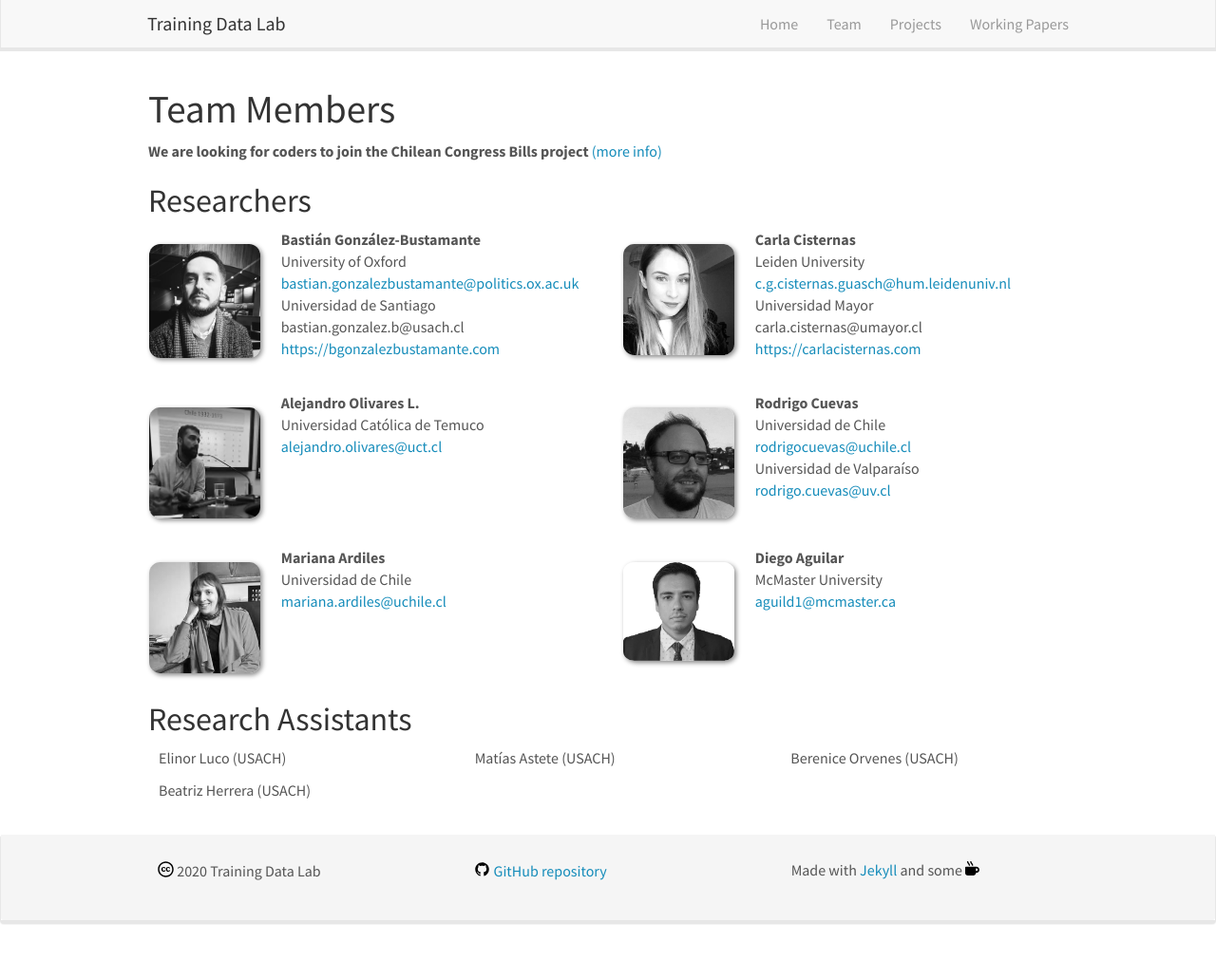
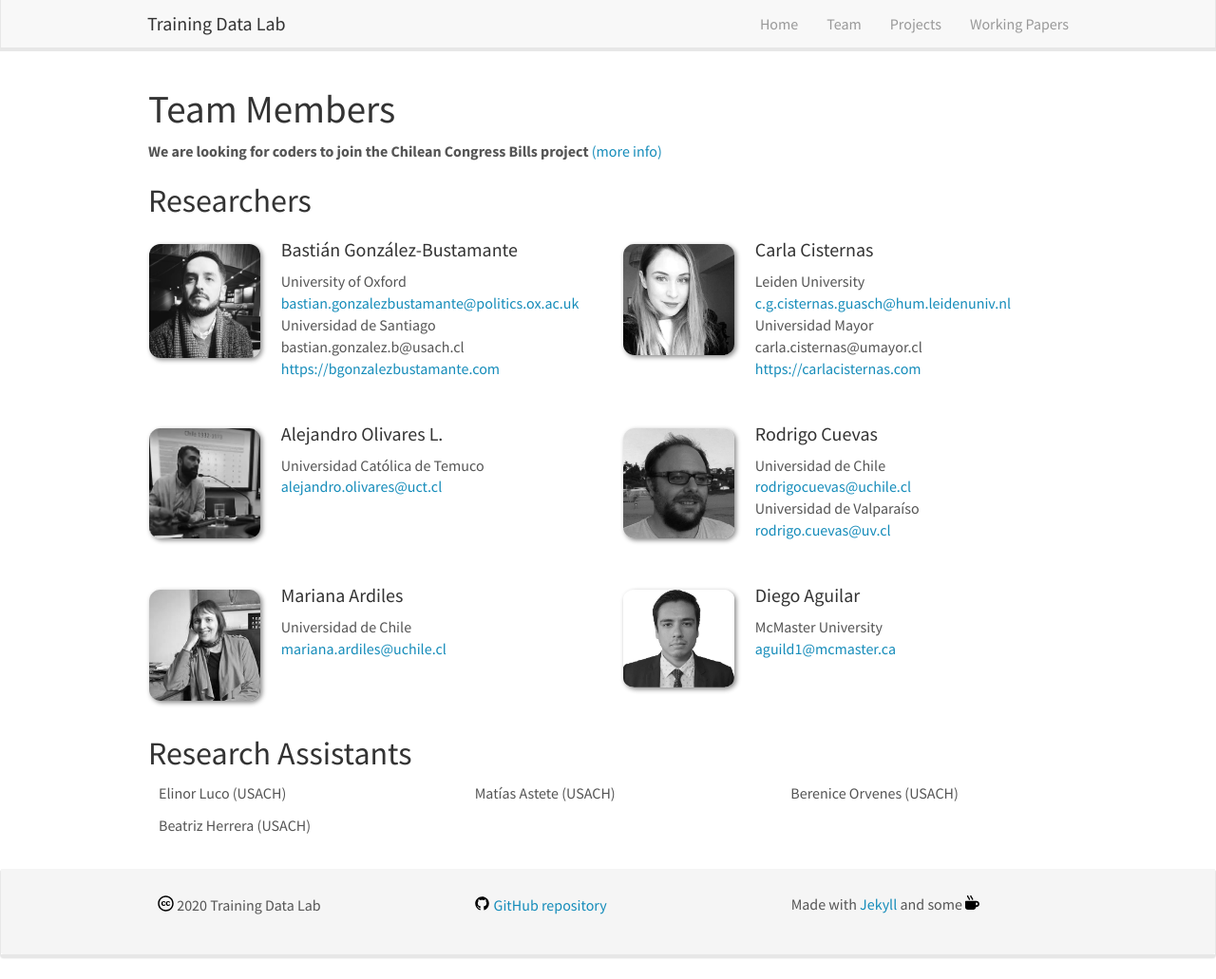
Before and after one commit to training-datalab/old-training-datalab.com, a Jekyll site: the page built from _pages/team.md, in a window 1280 px wide and 1031 px high. Shown: the whole window at 95% size. Built offline with Jekyll 4.4.1, drawn with Linux system fonts in a browser that asks for light colours; nearby versions of some CDN libraries.

Commit message:
Update team.md

```diff
--- a/_pages/team.md
+++ b/_pages/team.md
@@ -22,7 +22,7 @@ permalink: /team/
 
 <div class="col-sm-6 clearfix">
   <img src="{{ site.url }}{{ site.baseurl }}/images/teampic/{{ member.photo }}" class="img-responsive" width="25%" style="float: left" />
-  <strong>{{ member.name }}</strong><br>
+  <h4>{{ member.name }}</h4>
   {{ member.info1 }}<br><{{ member.email }}><br>{{ member.info2 }}<br>{{ member.info3 }}<br>{{ member.website }}
 </div>
 
```
